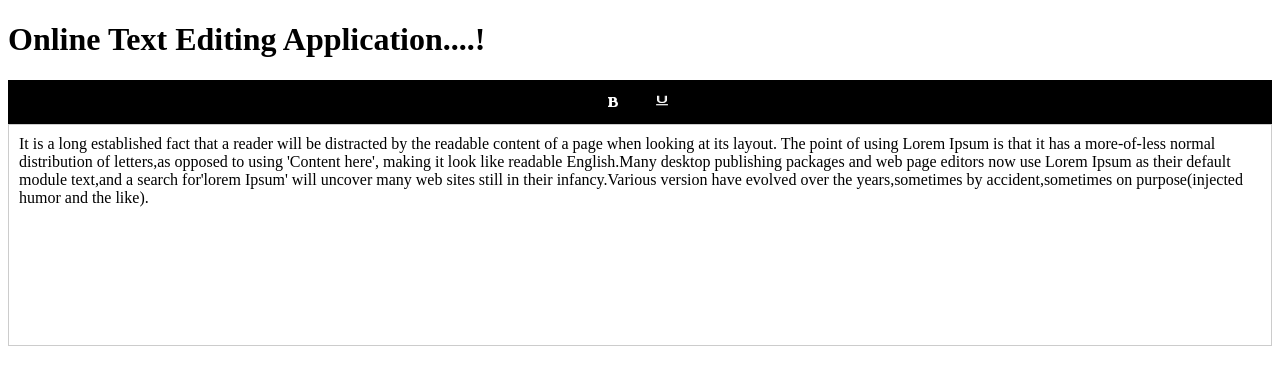
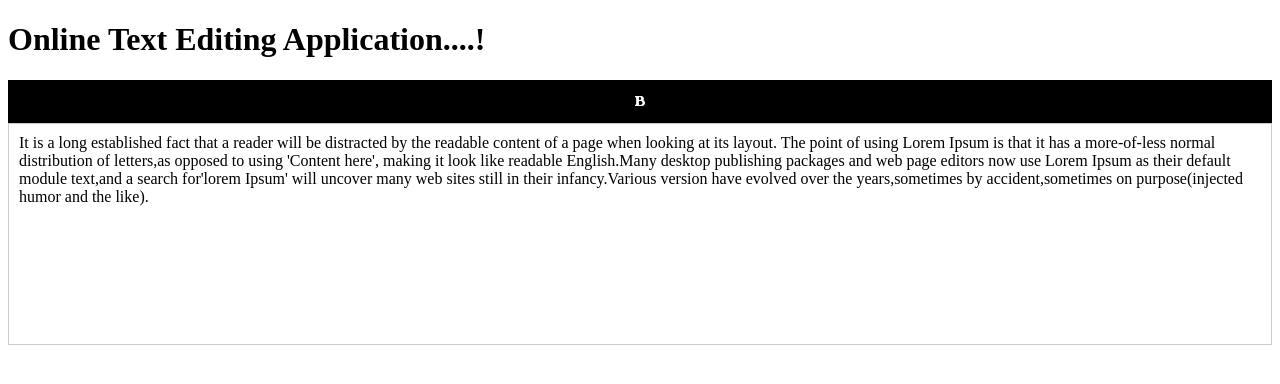
Before and after one commit to shaan-KD/simple-text-editor, a plain HTML site: page index.html in a window 1280 px wide. Drawn offline with Linux system fonts and the light colour scheme.

Commit message:
THIS IS BOLD

```diff
--- a/index.html
+++ b/index.html
@@ -50,14 +50,10 @@
   </div>
     <center>
       <div id="backgroundcolor" class="custom-button">
+
         <button type="button" class="custom-button" onclick="cmd('bold')">
             <b><img src="Resource/bold-xxl.png" width="10" height="10" ></b>
           </button>
-
-
-        <button type="button" class="custom-button" onclick="cmd('underline')">
-            <u><img src="Resource/format_underline_white_192x192.png" width="20" height="13" ></u>
-        </button>
 
       </div>
     </center>
```
